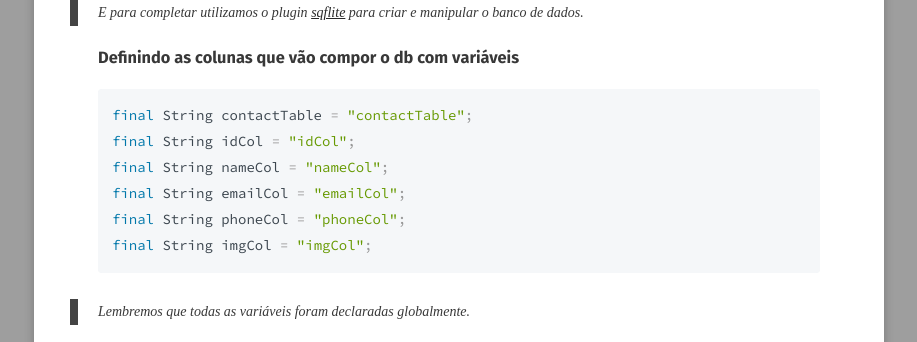
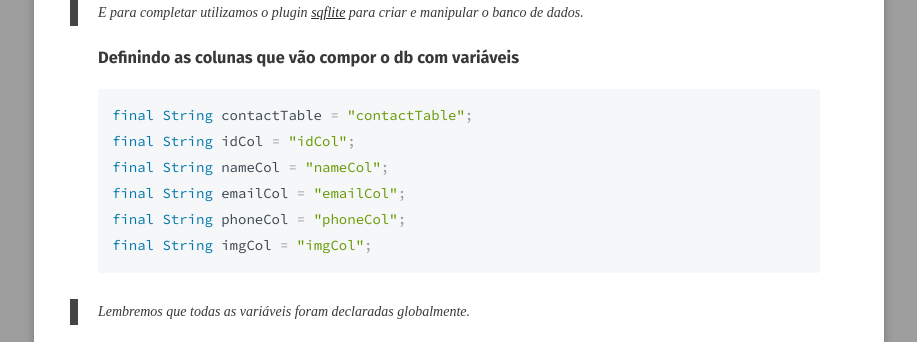
Before and after one commit to jsdaniell/jsdaniell.github.io, a Jekyll site: the page built from _posts/2019-06-16-implementando-sqflite-flutter.md, in a window 1280 px wide. Shown: the part 1891-2233 px from the top of the page, without its empty margins (181-1098 px from the left). Built offline with Jekyll 4.4.1, drawn with Linux system fonts in a browser that asks for light colours; some web fonts are replaced; comment, search, counter and statistics services are not loaded.

Commit message:
kt syntax color updated

```diff
--- a/_sass/syntax.scss
+++ b/_sass/syntax.scss
@@ -33,7 +33,7 @@ pre.highlight {
 	.kn                { color: #0077aa }                            /* Keyword.Namespace           */
 	.kp                { color: #0077aa }                            /* Keyword.Pseudo              */
 	.kr                { color: #0077aa }                            /* Keyword.Reserved            */
-	.kt                { color: #3b454e }                            /* Keyword.Type                */
+	.kt                { color: #0077aa }                            /* Keyword.Type                */
 	.ld                { color: #669900 }                            /* Literal.Date                */
 	.m                 { color: #990055 }                            /* Literal.Number              */
 	.s                 { color: #669900 }                            /* Literal.String              */
```
